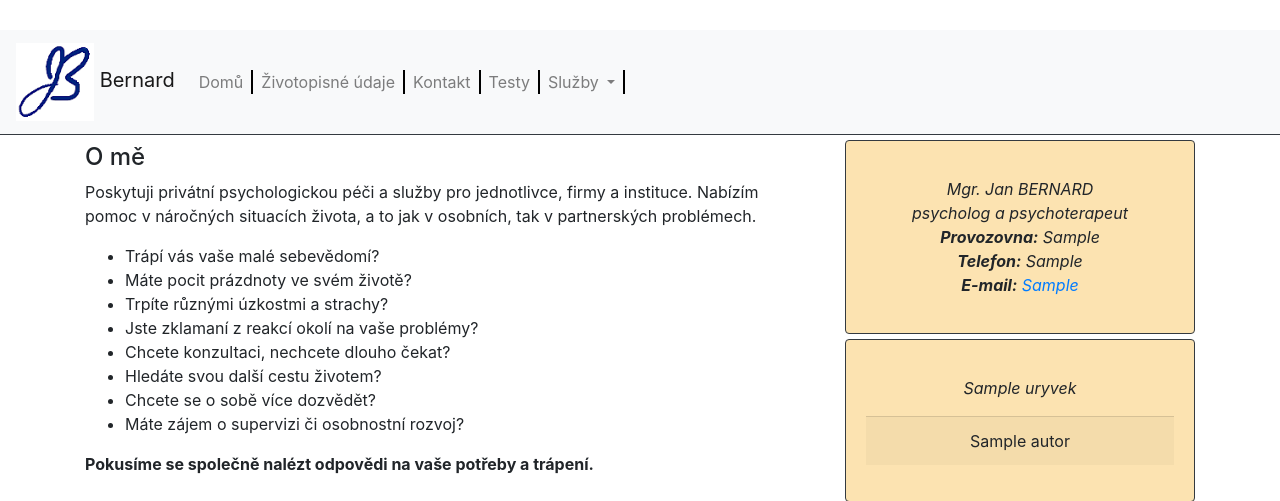
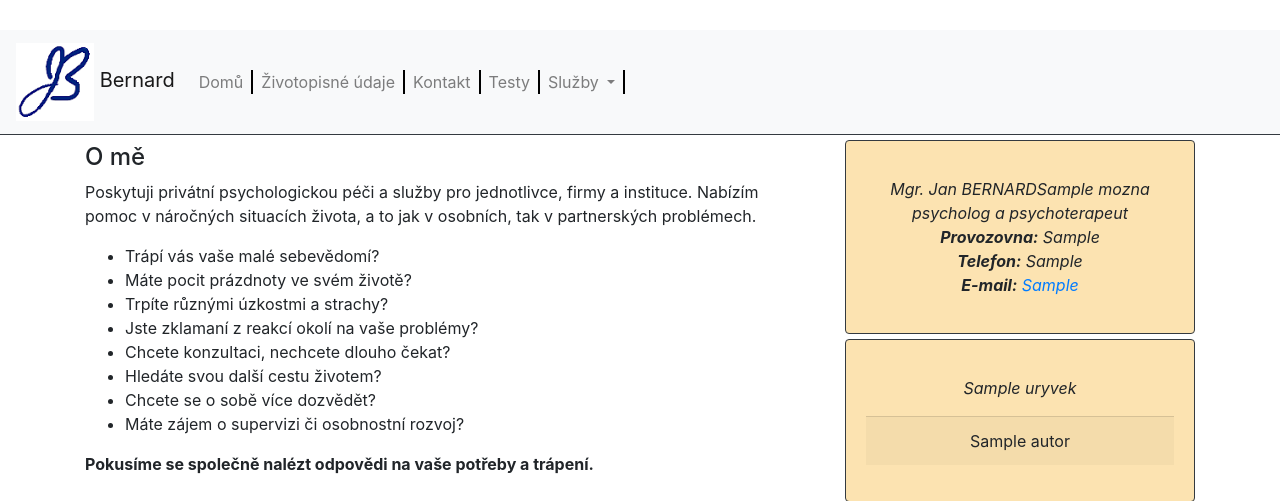
Before and after one commit to vojtabern/zaver_projekt, a Django app: template mysite/tata/templates/index.html in a window 1280 px wide. Shown: the part 321-822 px from the top of the page. Run offline with Django 4.2, Linux system fonts and the light colour scheme; the template is opened without the code that fills it: most values are stand-ins (such as "Sample title", 1, 10 or a date in 2020); some libraries are stand-ins or nearby versions.

```diff
--- a/mysite/tata/templates/page/card.html
+++ b/mysite/tata/templates/page/card.html
@@ -1,12 +1,12 @@
 {%load static %}
 
 <div class="card text-center border border-dark ">
+
         <div class="card-body">
             <p class="card-text">
                 <ul class="uryvky">
-                    <li>Mgr. Jan BERNARD</li>
+                    <li>Mgr. Jan BERNARD{{mozna}}</li>
                     <li>psycholog a psychoterapeut</li>
-
                     {% if num_info == 1 %}
                         {%for informaci in informace%}
                             <li><b>Provozovna:</b> {{ informaci.provozovna }}</li>
```
Also changed, not shown: mysite/tata/quotes.py (+7 -0 lines), mysite/tata/views.py (+32 -6 lines).
